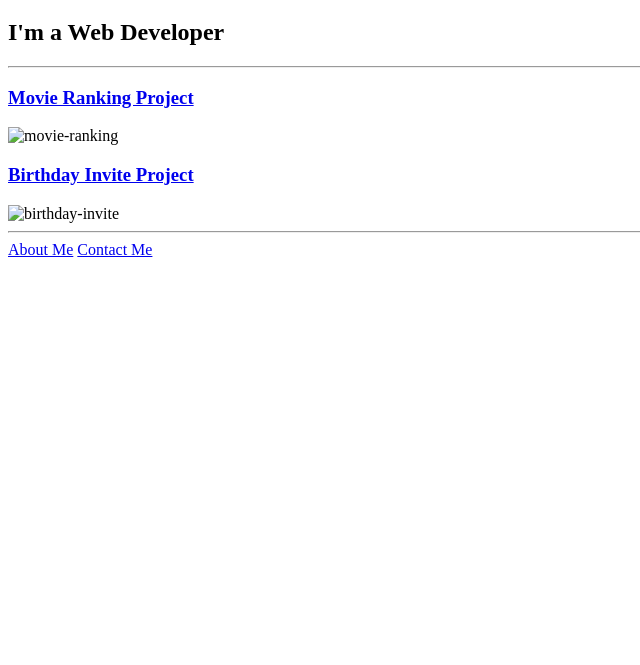
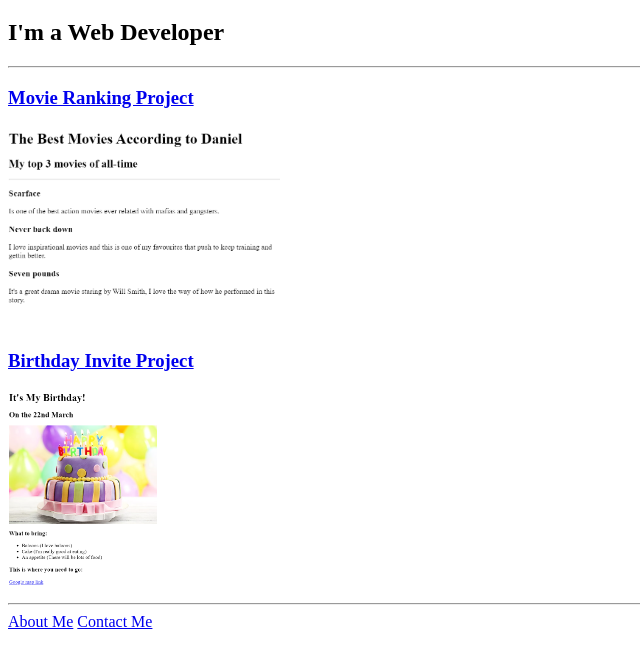
Before and after one commit to daniel-dbsh/html-portfolio, a plain HTML site: page index.html in a window 1280 px wide. Shown: the part 61-726 px from the top of the page, without its empty margins (0-640 px from the left). Drawn offline with Linux system fonts and the light colour scheme.

Commit message:
Update index.html

```diff
--- a/index.html
+++ b/index.html
@@ -25,10 +25,10 @@ https://developer.mozilla.org/en-US/docs/Web/HTML/Element/img#attr-height -->
     <hr />
 
     <h3><a href="./public/movie-ranking.html">Movie Ranking Project</a></h3>
-    <img src="./4.3 HTML Porfolio Project/assets/images/movies_screenshot.png" alt="movie-ranking" height="200">
+    <img src="./assets/images/movies_screenshot.png" alt="movie-ranking" height="200">
 
     <h3><a href="./public/birthday-invite.html">Birthday Invite Project</a></h3>
-    <img src="./4.3 HTML Porfolio Project/assets/images/birthday_screenshot.png" alt="birthday-invite" height="200">
+    <img src="./assets/images/birthday_screenshot.png" alt="birthday-invite" height="200">
 
     <hr />
 
```
